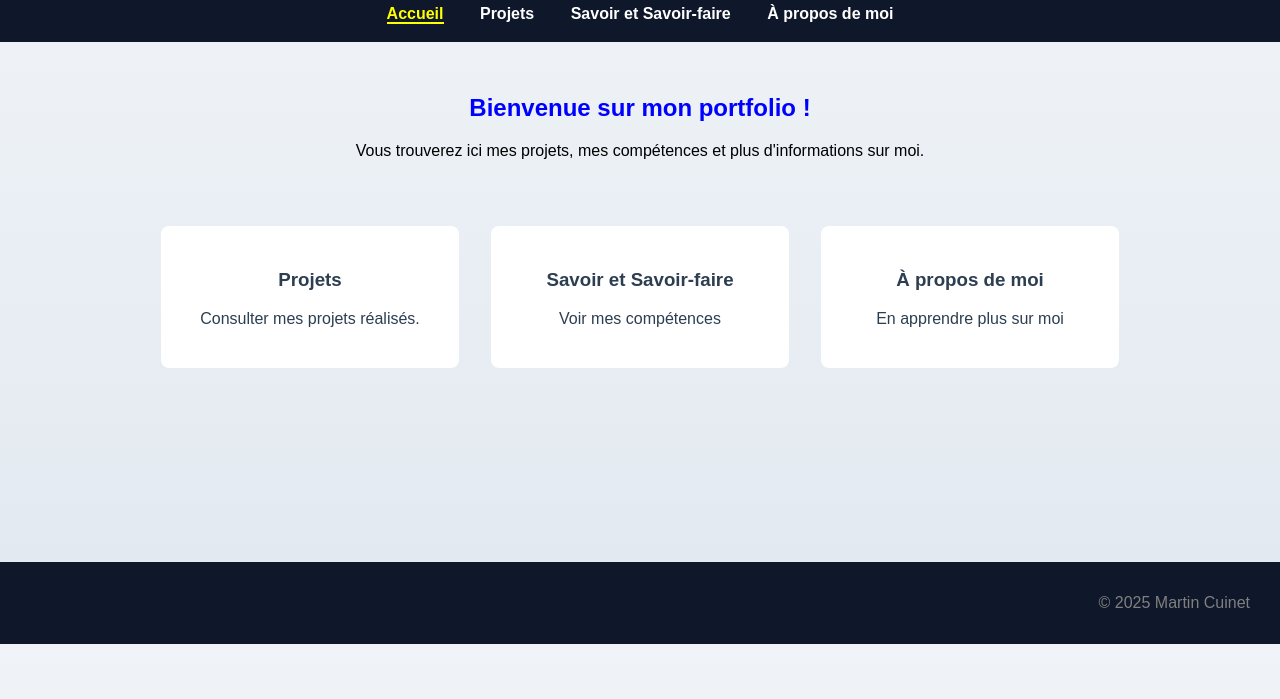
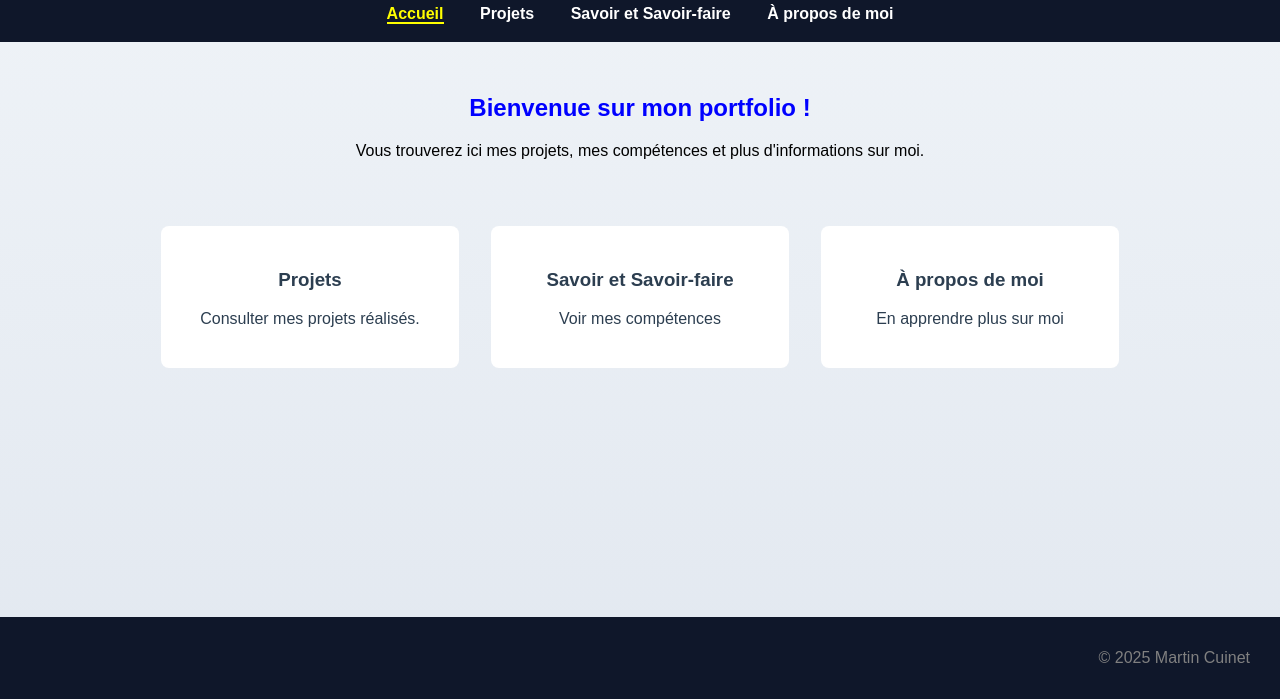
Before and after one commit to Martin-cnt/Portfolio, a plain HTML site: page index.html in a window 1280 px wide. Shown: the part 101-800 px from the top of the page. Drawn offline with Linux system fonts and the light colour scheme.

Commit message:
Update index.css

```diff
--- a/index.css
+++ b/index.css
@@ -4,6 +4,14 @@ body {
     margin: 0;
     font-family: Arial, sans-serif;
     background: linear-gradient(180deg, #f0f4f8, #e2e8f0);
+    display: flex;
+    flex-direction: column;
+    min-height: 100vh;
+
+}
+
+main {
+    flex: 1;
 }
 
 header {
```
